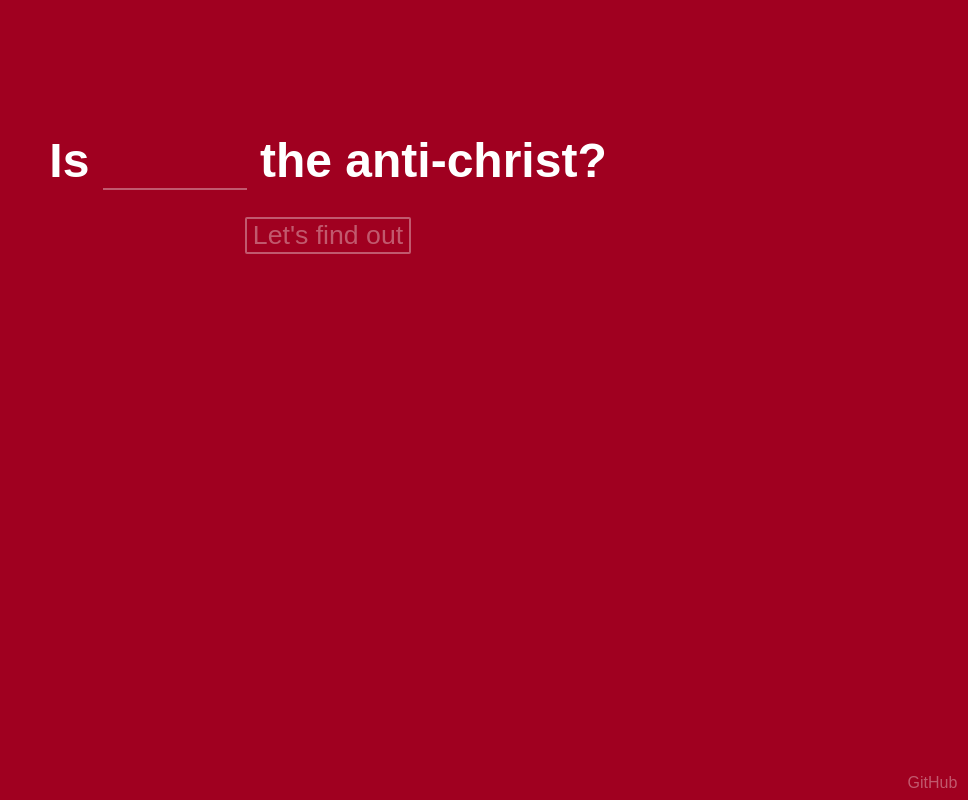
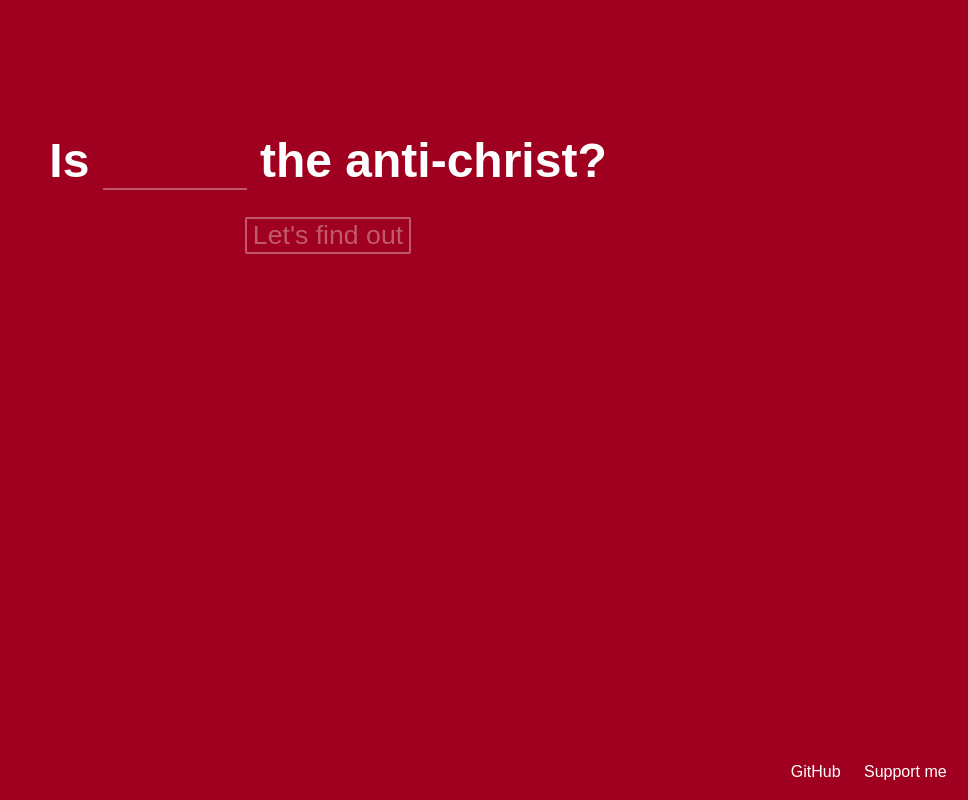
Before and after one commit to MaximilianAzendorf/666generator, a Svelte app: page / in a window 1280 px wide. Shown: the whole page, without its empty margins (312-1280 px from the left). Built offline with nearby package versions, Linux system fonts and the light colour scheme.

Commit message:
Update footer links

```diff
--- a/src/App.svelte
+++ b/src/App.svelte
@@ -33,7 +33,8 @@
 		</div>
 	</div>
 	<footer>
-		<a href="https://github.com/MaximilianAzendorf/666generator">GitHub</a>
+		<a href="https://github.com/MaximilianAzendorf/666generator" target="_blank" rel="noreferrer">GitHub</a>
+		<a href="https://buymeacoffee.com/maximilianazendorf" target="_blank" rel="noreferrer">Support me</a>
 	</footer>
 </main>
 
@@ -56,14 +57,15 @@
 	footer
 	{
 		position: fixed;
-		bottom: 0.2em;
-		right: 0.4em;
+		bottom: 0.6em;
+		right: 0.8em;
 	}
 
 	footer a
 	{
 		font-size: 0.6em;
 		text-decoration: none;
-		color: var(--muted-white);
+		color: white;
+		margin-left: 1em;
 	}
 </style>
```
